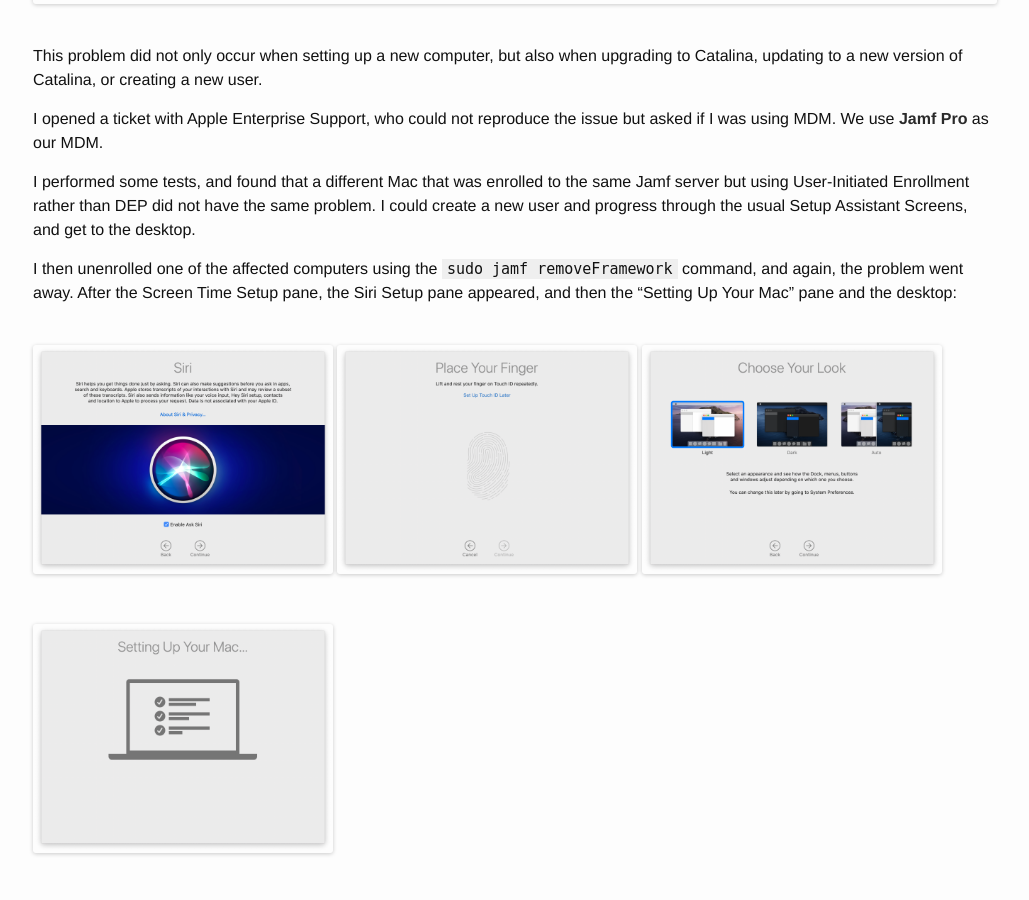
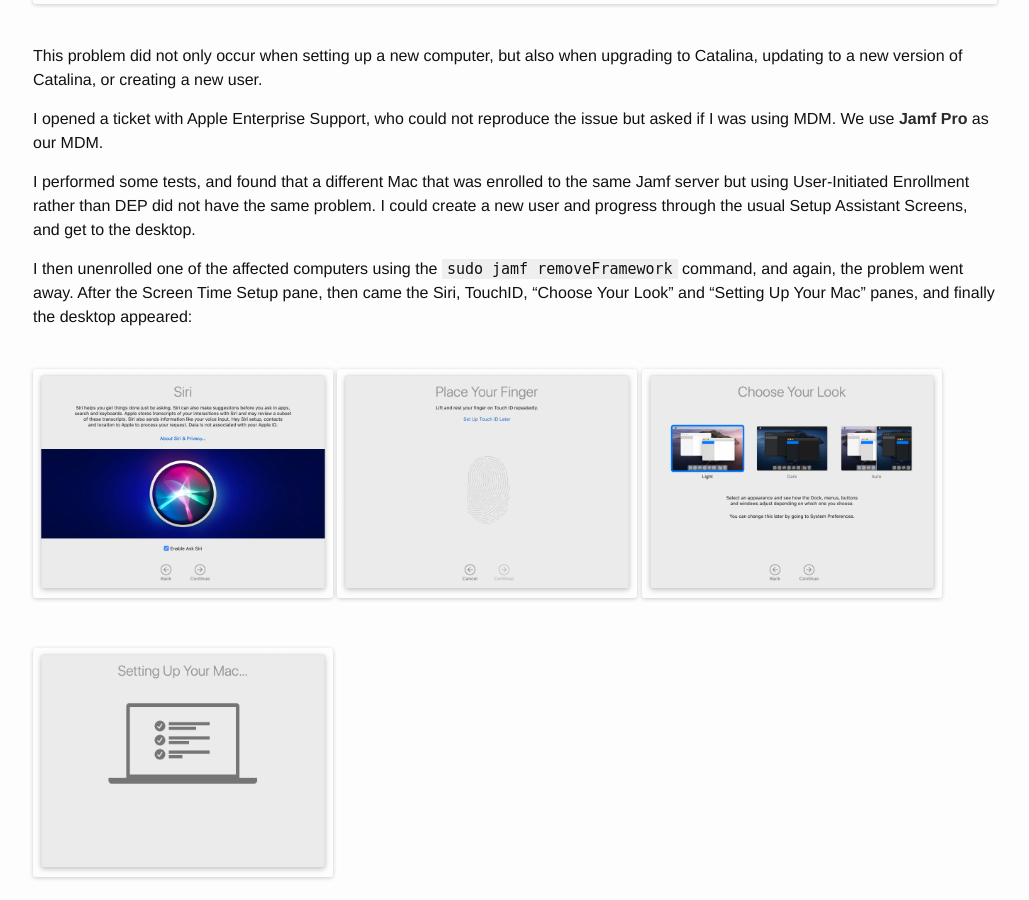
Before and after one commit to grahampugh/grahampugh.github.io, a Jekyll site: the page built from _posts/2020-06-06-prestages-setup-assistant.md, in a window 1280 px wide and 900 px high, scrolled down 1183 px. Shown: the whole window, without its empty margins (125-1154 px from the left). Built offline with Jekyll 4.4.1, drawn with Linux system fonts in a browser that asks for light colours; comment, search, counter and statistics services are not loaded.

Commit message:
more clarification

```diff
--- a/_posts/2020-06-06-prestages-setup-assistant.md
+++ b/_posts/2020-06-06-prestages-setup-assistant.md
@@ -16,7 +16,7 @@
 
 I performed some tests, and found that a different Mac that was enrolled to the same Jamf server but using User-Initiated Enrollment rather than DEP did not have the same problem. I could create a new user and progress through the usual Setup Assistant Screens, and get to the desktop.
 
-I then unenrolled one of the affected computers using the `sudo jamf removeFramework` command, and again, the problem went away. After the Screen Time Setup pane, the Siri Setup pane appeared, and then the "Setting Up Your Mac" pane and the desktop:
+I then unenrolled one of the affected computers using the `sudo jamf removeFramework` command, and again, the problem went away. After the Screen Time Setup pane, then came the Siri, TouchID, "Choose Your Look" and "Setting Up Your Mac" panes, and finally the desktop appeared:
 
 <img src="/assets/images/SetupAssistant-Siri.png" alt="Siri" width="300"/> <img src="/assets/images/SetupAssistant-TouchID.png" alt="TouchID" width="300"/>
 <img src="/assets/images/SetupAssistant-ChooseYourLook.png" alt="ChooseYourLook" width="300"/> <img src="/assets/images/SetupAssistant-SettingUpYourMac.png" alt="SettingUpYourMac" width="300"/>
```
